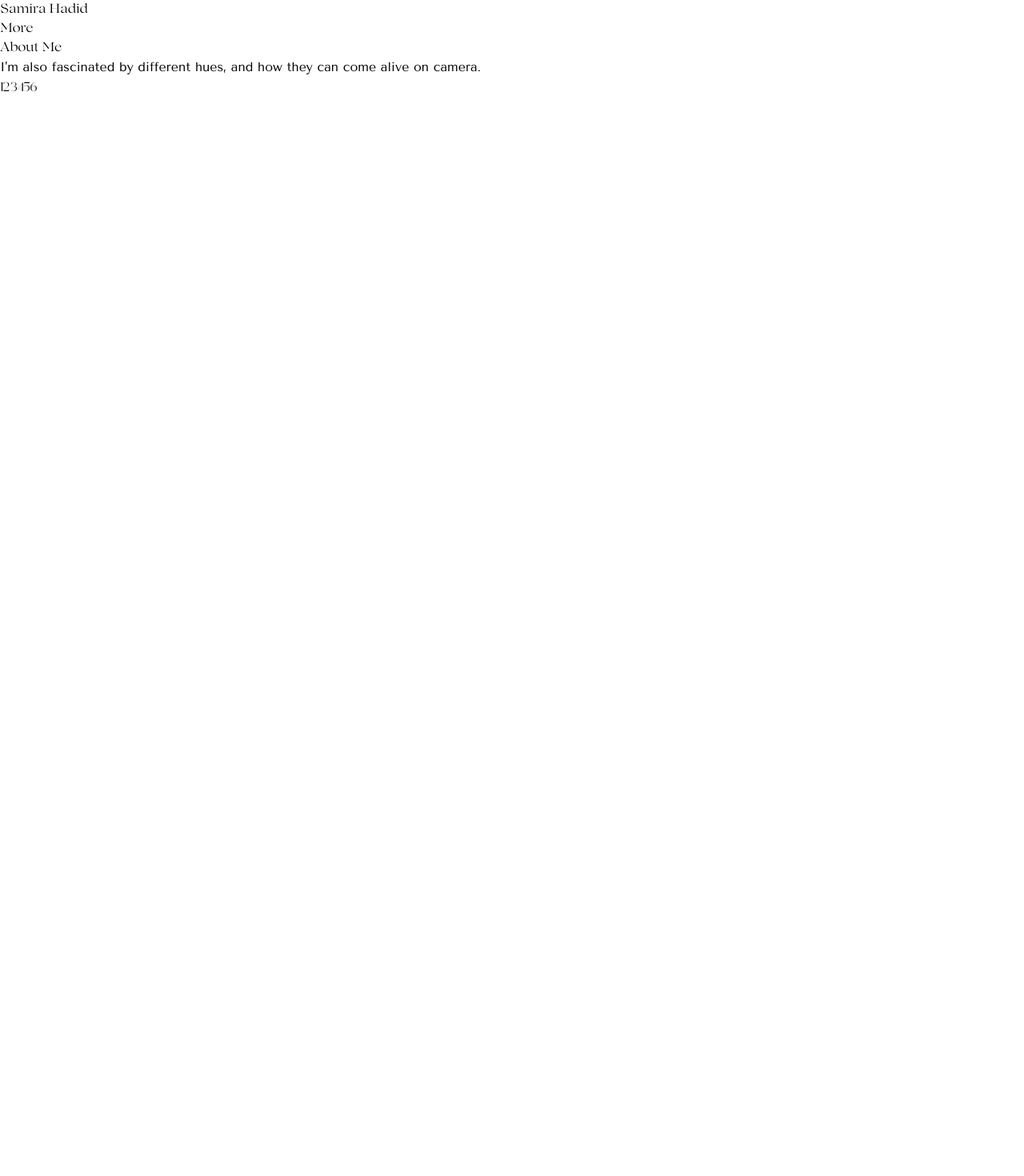
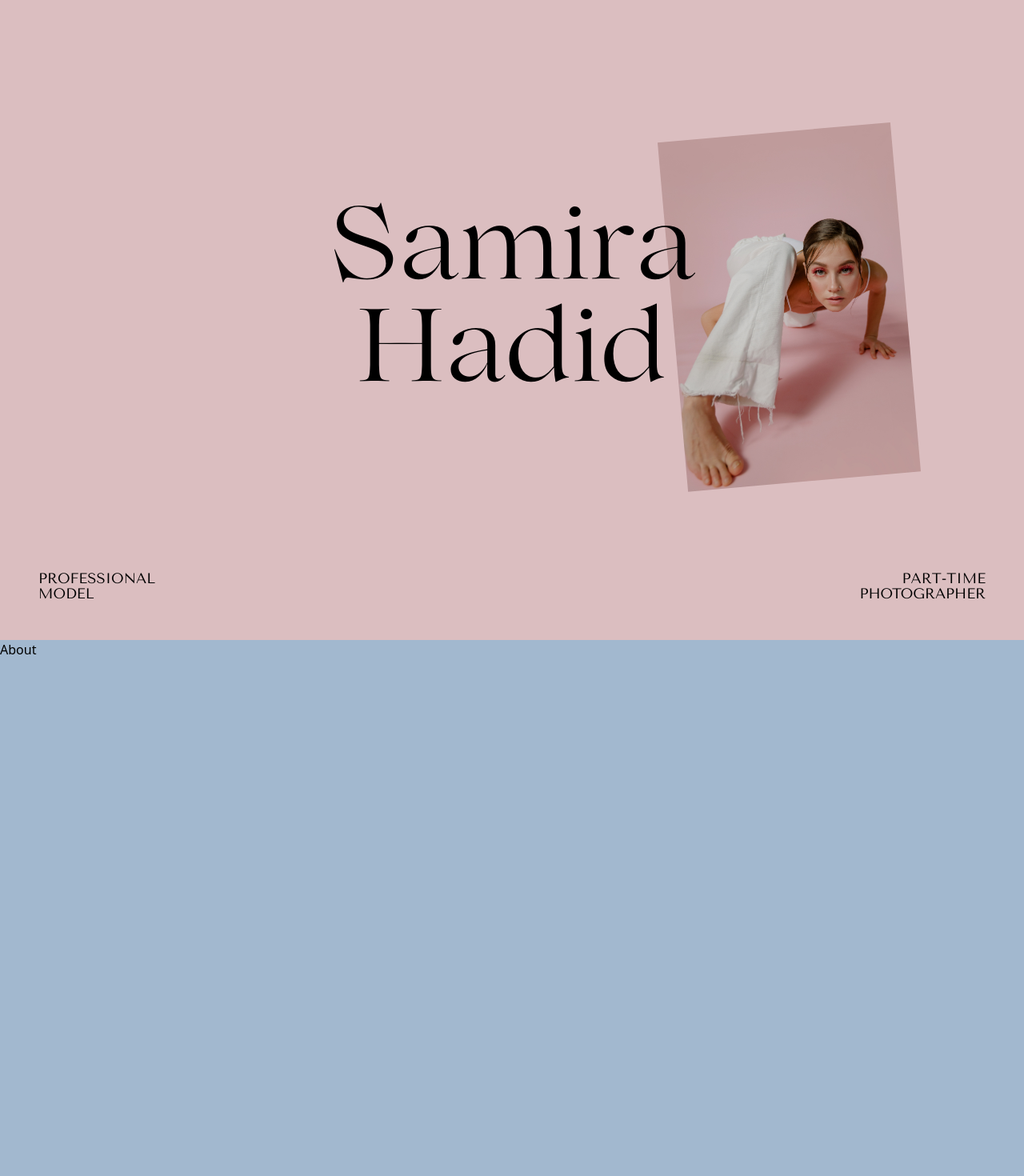
Before and after one commit to ssekharpatra/female-model-portfolio-nextjs, a Next.js app: page / in a window 1280 px wide. Shown: the top 1470 px of the page at 80% size. Before the commit the page ends 800 px from the top, so only its background shows below. Built offline with nearby package versions, Linux system fonts and the light colour scheme.

Commit message:
made the intro section

```diff
--- a/app/globals.css
+++ b/app/globals.css
@@ -5,6 +5,7 @@
 h1,
 h2 {
    font-family: var(--lovelace-font);
+   color: #000000;
 }
 
 h3,
@@ -13,8 +14,22 @@ h5,
 h6,
 p {
    font-family: var(--tenorSans-font);
+   color: #000000;
 }
 
 .pageNumber {
    font-family: var(--brownSugar-font);
+   color: #000000;
 }
+
+section {
+   min-height: 100vh;
+}
+
+section:nth-child(odd) {
+   background-color: #dbbec0;
+}
+
+section:nth-child(even) {
+   background-color: #a2b8cf;
+}
--- a/app/page.js
+++ b/app/page.js
@@ -1,15 +1,17 @@
+import About from "@/components/About";
+import Contact from "@/components/Contact";
+import Intro from "@/components/Intro";
+import ModelingStats from "@/components/ModelingStats";
+import Portfolio from "@/components/Portfolio";
+
 export default function Home() {
 	return (
 		<main>
-			<h1 className="font-xl">Samira Hadid</h1>
-			<h2>
-				More <br /> About Me
-			</h2>
-			<p>
-				I&apos;m also fascinated by different hues, and how they can come alive
-				on camera.
-			</p>
-			<span className="pageNumber">123456</span>
+			<Intro />
+			<About />
+			<Portfolio />
+			<ModelingStats />
+			<Contact />
 		</main>
 	);
 }
--- /dev/null
+++ b/components/About.jsx
@@ -0,0 +1,5 @@
+const About = () => {
+	return <section>About</section>;
+};
+
+export default About;
--- /dev/null
+++ b/components/Contact.jsx
@@ -0,0 +1,5 @@
+const Contact = () => {
+	return <section>Contact</section>;
+};
+
+export default Contact;
--- /dev/null
+++ b/components/Intro.jsx
@@ -0,0 +1,32 @@
+import Image from "next/image";
+
+const Intro = () => {
+	return (
+		<section className="flex flex-col justify-end p-12 relative">
+			<div className="absolute left-1/2 top-[47%] -translate-x-1/2 -translate-y-[47%]">
+				<h1 className="text-8xl xl:text-9xl text-center">
+					Samira <br /> Hadid
+				</h1>
+				<Image
+					src="/img-1.jpg"
+					alt="Image 1"
+					height="100"
+					width="292"
+					quality="95"
+					priority={true}
+					className="absolute top-1/2 -translate-y-1/2 -right-[16.4rem] -scale-x-100 -rotate-[5deg] -z-10"
+				/>
+			</div>
+			<div className="flex justify-between">
+				<h3 className="uppercase leading-[1.2rem] text-lg">
+					Professional <br /> Model
+				</h3>
+				<h3 className="text-right uppercase leading-[1.2rem] text-lg">
+					Part-time <br /> photographer
+				</h3>
+			</div>
+		</section>
+	);
+};
+
+export default Intro;
--- /dev/null
+++ b/components/ModelingStats.jsx
@@ -0,0 +1,5 @@
+const ModelingStats = () => {
+	return <section>ModelingStats</section>;
+};
+
+export default ModelingStats;
--- /dev/null
+++ b/components/Portfolio.jsx
@@ -0,0 +1,5 @@
+const Portfolio = () => {
+	return <section>Portfolio</section>;
+};
+
+export default Portfolio;
```
